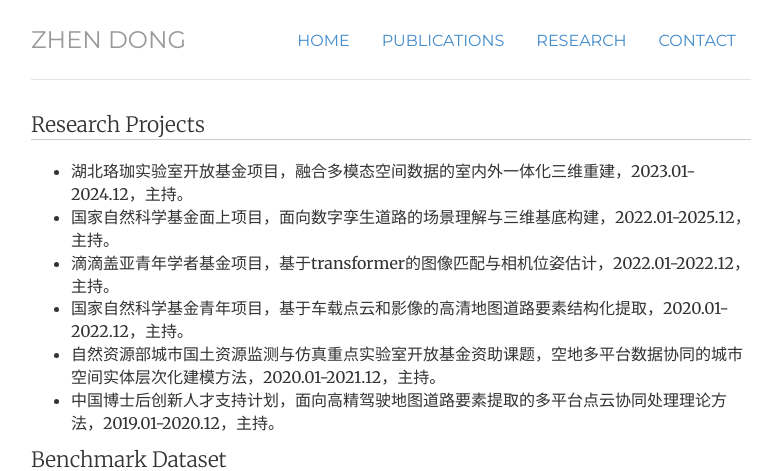
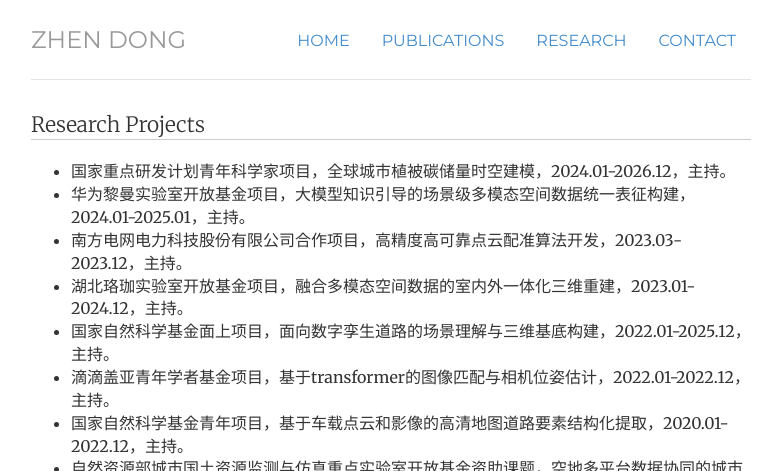
Before and after one commit to dongzhenwhu/dongzhenwhu.github.io, a Jekyll site: the page built from projects/index.html, in a window 1280 px wide and 900 px high, cut to the strip 0-471 px from the top of the window. Shown: the whole strip, without its empty margins (249-1022 px from the left). Built offline with Jekyll 4.4.1, drawn with Linux system fonts in a browser that asks for light colours.

Commit message:
project supplementary

```diff
--- a/projects/index.html
+++ b/projects/index.html
@@ -11,6 +11,9 @@ description: My Researchs.
 <div>
 	<p class="lead" style="border-bottom:1px solid #CCC">Research Projects</p>
 	<ul>
+		<li>国家重点研发计划青年科学家项目，全球城市植被碳储量时空建模，2024.01-2026.12，主持。</li>
+		<li>华为黎曼实验室开放基金项目，大模型知识引导的场景级多模态空间数据统一表征构建，2024.01-2025.01，主持。</li>
+		<li>南方电网电力科技股份有限公司合作项目，高精度高可靠点云配准算法开发，2023.03-2023.12，主持。</li>
 		<li>湖北珞珈实验室开放基金项目，融合多模态空间数据的室内外一体化三维重建，2023.01-2024.12，主持。</li>
 		<li>国家自然科学基金面上项目，面向数字孪生道路的场景理解与三维基底构建，2022.01-2025.12，主持。</li>
 		<li>滴滴盖亚青年学者基金项目，基于transformer的图像匹配与相机位姿估计，2022.01-2022.12，主持。</li>
```
